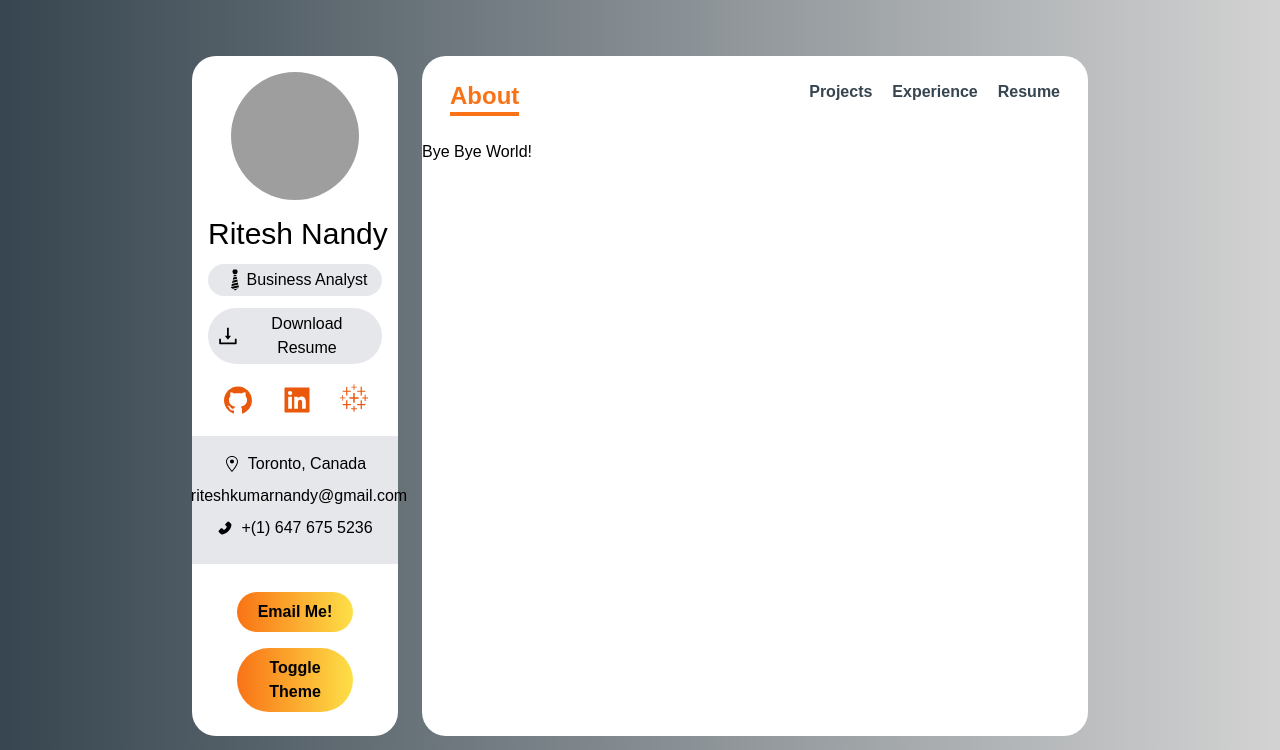
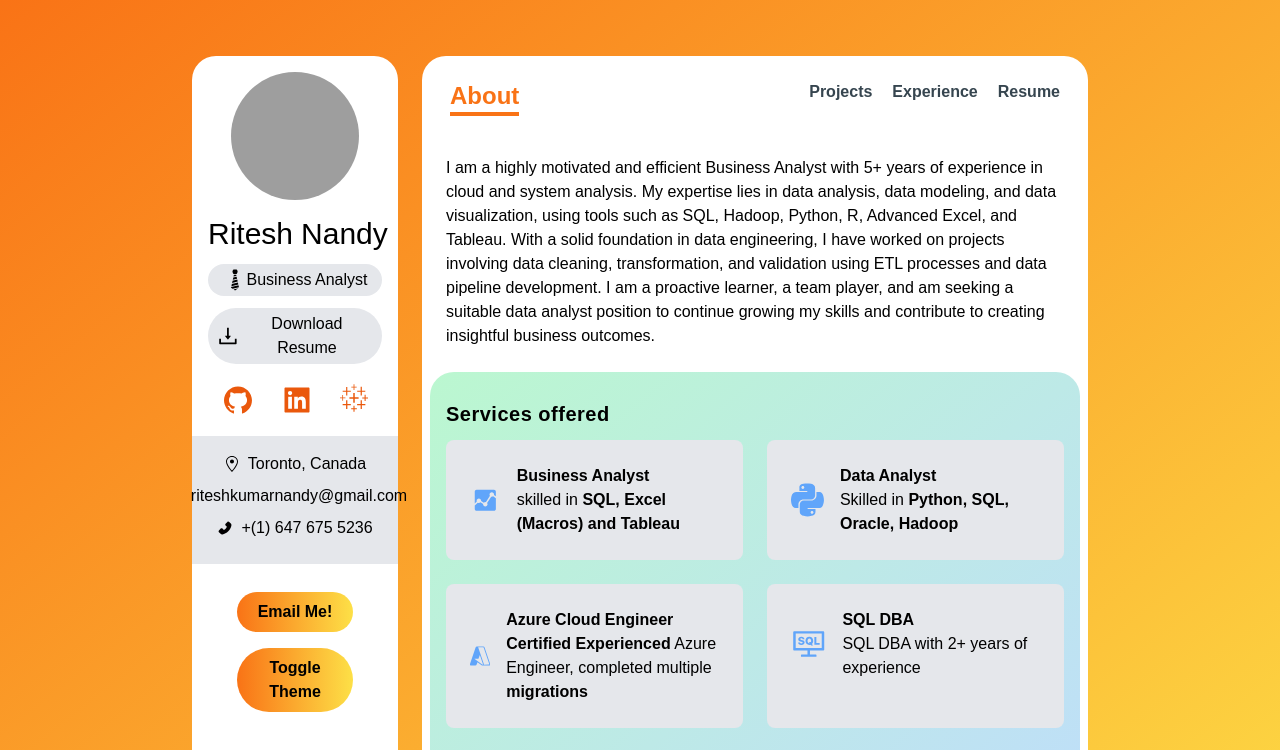
Before and after one commit to RiteshNandy/portfolio, a Next.js app: page / in a window 1280 px wide. Shown: the top 750 px of the page. Built offline with nearby package versions, Linux system fonts and the light colour scheme; grey boxes are pictures that could not be loaded.

Commit message:
About page completed

```diff
--- /dev/null
+++ b/components/ServiceCard.tsx
@@ -0,0 +1,24 @@
+import { Iservice } from "@/type"
+import { FunctionComponent } from "react"
+
+const ServiceCard:FunctionComponent<{service: Iservice}> = ({
+    service:{Icon, about, title},
+}) => {
+    const createMarkup = ()=> {
+        return {
+            __html:about,
+        }
+    }
+
+    return (
+        <div className="flex items-center p-2 space-x-4">
+            <Icon className="w-12 h-12 text-blue-400"/>
+            <div>
+                <h4 className="font-bold">{title}</h4>
+                <p dangerouslySetInnerHTML={createMarkup()} />
+            </div>
+        </div>
+    )
+}
+
+export default ServiceCard
--- /dev/null
+++ b/data.ts
@@ -0,0 +1,50 @@
+
+import { SiMicrosoftazure } from 'react-icons/si'
+import { AiOutlineConsoleSql } from 'react-icons/ai'
+import {DiGoogleAnalytics, DiReact} from 'react-icons/di'
+import {FaServer, FaPython} from 'react-icons/fa'
+import { Iservice } from './type'
+
+
+export const services:Iservice[] = [
+
+    {
+        Icon: DiGoogleAnalytics,
+        title: "Business Analyst",
+        about: "skilled in <b>SQL, Excel (Macros) and Tableau</b>"
+
+    },
+
+    {
+        Icon: FaPython,
+        title: "Data Analyst",
+        about: "Skilled in <b>Python, SQL, Oracle, Hadoop</b>"
+
+    },
+
+    {
+        Icon: SiMicrosoftazure,
+        title: "Azure Cloud Engineer",
+        about: "<b>Certified Experienced</b> Azure Engineer, completed multiple <b>migrations</b>"
+    },
+
+    {
+        Icon: AiOutlineConsoleSql,
+        title: "SQL DBA",
+        about: "SQL DBA with 2+ years of experience"
+
+    },
+
+    {
+        Icon: FaServer,
+        title: "DevOps Engineer",
+        about: "skilled in <b>Jenkins,Docker,Git, Terraform, Kubernetes, AKS</b>"
+    },
+
+    {
+        Icon: DiReact,
+        title: "frontend Dev",
+        about: "Skilled in <b>REACT, TS, JS, tailwindcss, HTML and CSS</b>"
+    }
+
+]
--- a/pages/_app.tsx
+++ b/pages/_app.tsx
@@ -9,7 +9,7 @@ export default function App({ Component, pageProps }: AppProps) {
       <div className='col-span-12 p-4 text-center bg-white lg:col-span-3 rounded-3xl'>
         <Sidebar/>
       </div>
-      <div className='flex flex-col col-span-12 bg-white lg:col-span-9 rounded-3xl'>
+      <div className='flex flex-col col-span-12 overflow-hidden bg-white lg:col-span-9 rounded-3xl'>
       <Navbar />
       <Component {...pageProps} />
       </div>
--- a/pages/_document.tsx
+++ b/pages/_document.tsx
@@ -8,7 +8,7 @@ export default function Document() {
       <link rel="preconnect" href="https://fonts.gstatic.com" />
       <link href="https://fonts.googleapis.com/css2?family=Montserrat:wght@900" rel="stylesheet"></link>
       </Head>
-      <body className='bg-gradient-to-r from-custom_gray to-light_gray'>
+      <body className='bg-gradient-to-br from-orange-500 to-yellow-300'>
         <Main />
         <NextScript />
       </body>
--- a/pages/about.tsx
+++ /dev/null
@@ -1,11 +0,0 @@
-import React from 'react'
-
-const about = () => {
-  return (
-    <div className='p-4'>
-      About Me page
-    </div>
-  )
-}
-
-export default about
--- /dev/null
+++ b/pages/api/services.ts
@@ -0,0 +1,7 @@
+import { NextApiRequest, NextApiResponse } from "next";
+import { services } from '../../data';
+
+export default (req: NextApiRequest, res: NextApiResponse) => {
+  console.log(services);
+  res.status(200).json({ services });
+};
--- a/pages/index.tsx
+++ b/pages/index.tsx
@@ -1,11 +1,28 @@
 import React from 'react'
+import {services} from '@/data'
+import ServiceCard from '@/components/ServiceCard'
 
 const index = () => {
   return (
-    <div>
-      <h1>Bye Bye World!</h1>
+    <div className='flex flex-col flex-grow px-6 py-1'>
+      <h5 className='my-3 font-medium'>I am a highly motivated and efficient Business Analyst with 5+ years of experience in cloud and system analysis. My expertise lies in data analysis, data modeling, and data visualization, using tools such as SQL, Hadoop, Python, R, Advanced Excel, and Tableau. With a solid foundation in data engineering, I have worked on projects involving data cleaning, transformation, and validation using ETL processes and data pipeline development. I am a proactive learner, a team player, and am seeking a suitable data analyst position to continue growing my skills and contribute to creating insightful business outcomes.
+      </h5>
+
+      <div className='flex-grow p-4 mt-3 mb-3 bg-gradient-to-br from-green-200 to-blue-200 rounded-3xl' style={{marginLeft: '-1rem', marginRight: '-1rem'}}>
+
+        <h6 className='my-3 text-xl font-bold tracking-wide' >Services offered</h6>
+
+        <div className='grid gap-6 lg:grid-cols-2'>
+          {services.map((service, index) => (
+            <div className='p-4 bg-gray-200 rounded-lg lg:col-span-1 '>
+              <ServiceCard key={index} service={service} />
+            </div>
+          ))}
+        </div>
+      </div>
     </div>
   )
 }
 
+
 export default index
--- a/tailwind.config.js
+++ b/tailwind.config.js
@@ -22,6 +22,7 @@ module.exports = {
         'light_gray': {
           DEFAULT: '#D3D3D3',
         },
+        beige: '#F5F5DC'
       },
     },
   },
--- /dev/null
+++ b/type.ts
@@ -0,0 +1,7 @@
+import { IconType } from 'react-icons'
+
+export interface Iservice {
+  title: string,
+  about: string,
+  Icon: IconType
+}
```
